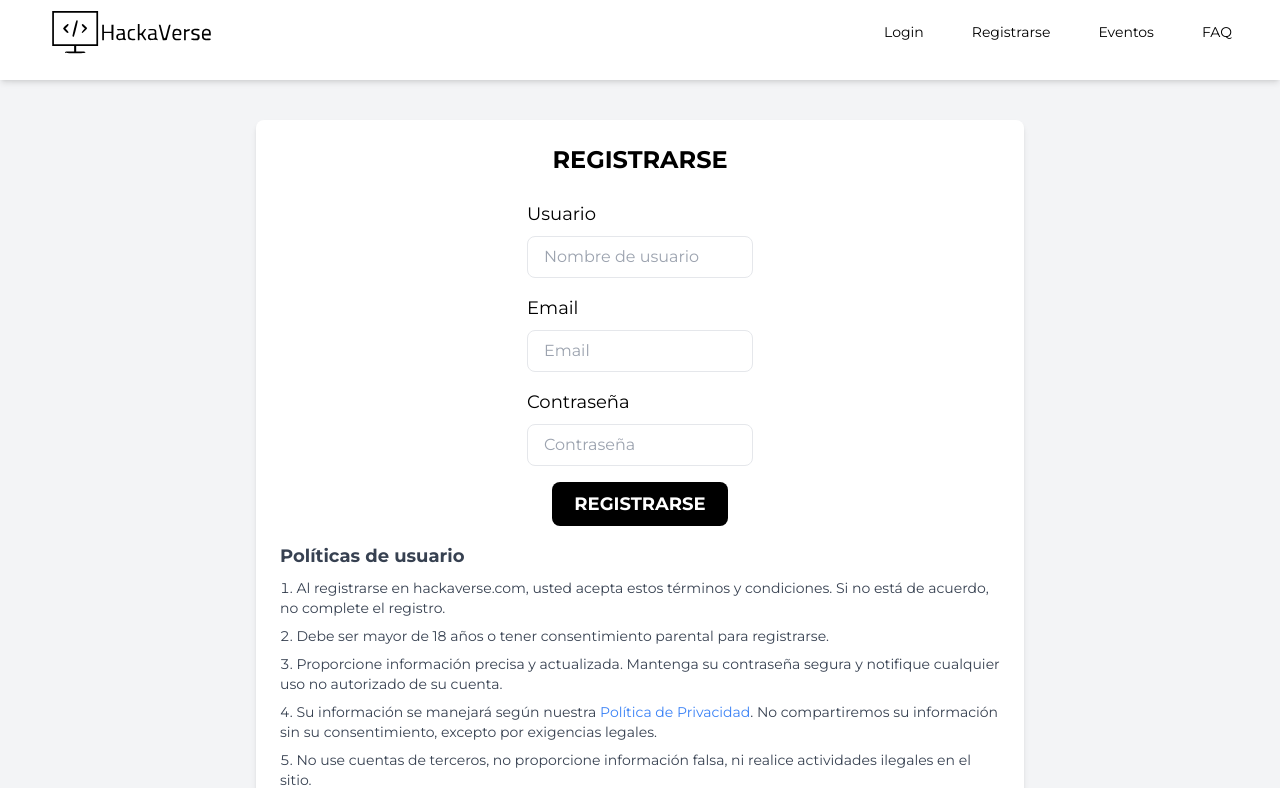
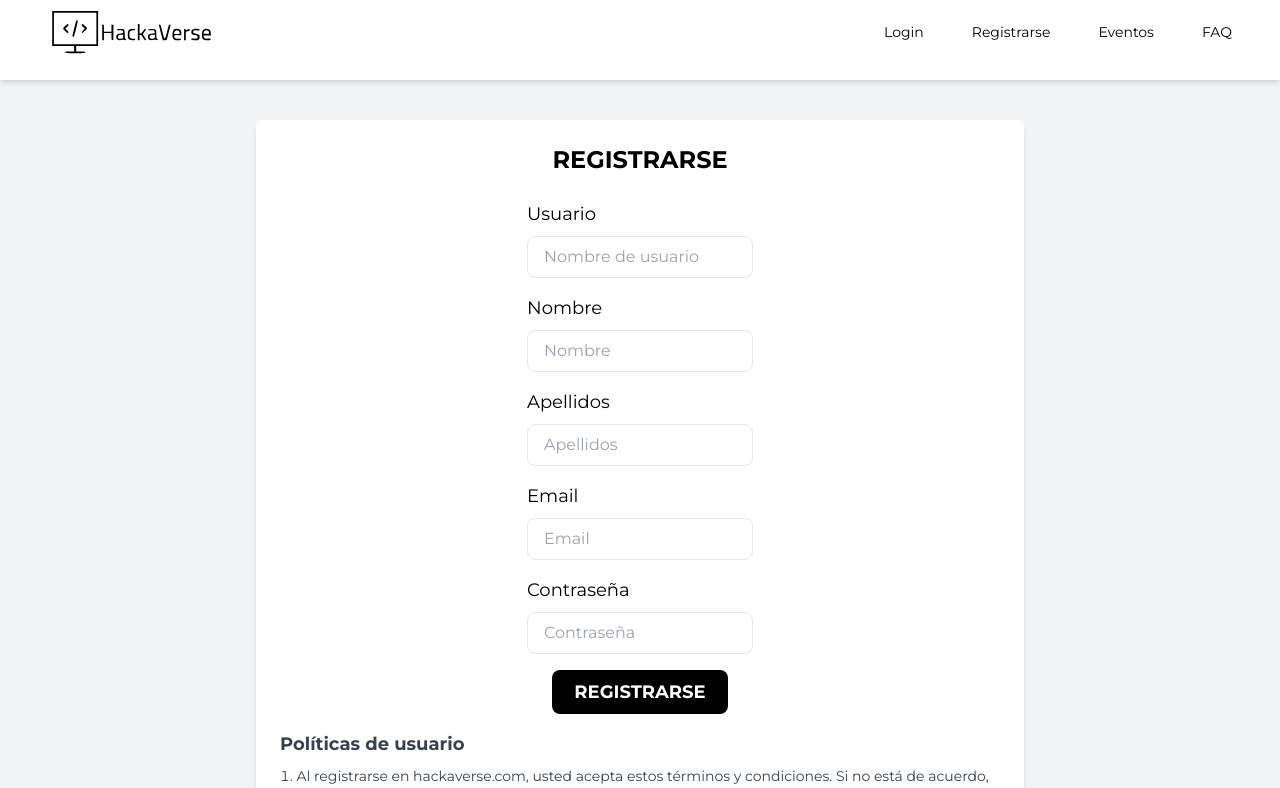
Before and after one commit to jmp89/hackatonPFB, a React (Vite) app in the folder front/: page /register in a window 1280 px wide. Shown: the top 788 px of the page. Built offline with nearby package versions, Linux system fonts and the light colour scheme.

Commit message:
Actualización del RegisterFormPage.jsx con los nuevos campos

```diff
--- a/front/src/pages/RegisterFormPage.jsx
+++ b/front/src/pages/RegisterFormPage.jsx
@@ -5,7 +5,9 @@ import PushNotification from '../components/PushNotification';
 
 const RegisterFormPage = () => {
     const [formData, setFormData] = useState({
+        username: '',
         name: '',
+        surname: '',
         email: '',
         password: '',
     });
@@ -33,7 +35,9 @@ const RegisterFormPage = () => {
                         'Content-Type': 'application/json',
                     },
                     body: JSON.stringify({
-                        username: formData.name,
+                        username: formData.username,
+                        name: formData.name,
+                        surname: formData.surname,
                         email: formData.email,
                         password: formData.password,
                     }),
@@ -58,7 +62,9 @@ const RegisterFormPage = () => {
             setSuccess(responseData.message);
             PushNotification(responseData.message, { type: 'success' });
             setFormData({
+                username: '',
                 name: '',
+                surname: '',
                 email: '',
                 password: '',
             });
@@ -92,17 +98,55 @@ const RegisterFormPage = () => {
                 <fieldset>
                     <section className="mb-4">
                         <label
-                            htmlFor="name"
+                            htmlFor="username"
                             className="block text-lg font-medium mb-2"
                         >
                             Usuario
                         </label>
                         <input
                             type="text"
+                            id="username"
+                            name="username"
+                            placeholder="Nombre de usuario"
+                            value={formData.username}
+                            onChange={handleChange}
+                            className="w-full px-4 py-2 border rounded-lg focus:outline-none focus:ring-2 focus:ring-black"
+                            required
+                        />
+                    </section>
+
+                    <section className="mb-4">
+                        <label
+                            htmlFor="name"
+                            className="block text-lg font-medium mb-2"
+                        >
+                            Nombre
+                        </label>
+                        <input
+                            type="text"
                             id="name"
                             name="name"
-                            placeholder="Nombre de usuario"
+                            placeholder="Nombre"
                             value={formData.name}
+                            onChange={handleChange}
+                            className="w-full px-4 py-2 border rounded-lg focus:outline-none focus:ring-2 focus:ring-black"
+                            required
+                        />
+                    </section>
+
+                    <section className="mb-4">
+                        <label
+                            htmlFor="surname"
+                            className="block text-lg font-medium mb-2"
+                        >
+                            Apellidos
+                        </label>
+                        <input
+                            type="text"
+                            id="surname"
+                            name="surname"
+                            placeholder="Apellidos"
+                            value={formData.surname}
                             onChange={handleChange}
                             className="w-full px-4 py-2 border rounded-lg focus:outline-none focus:ring-2 focus:ring-black"
                             required
```
